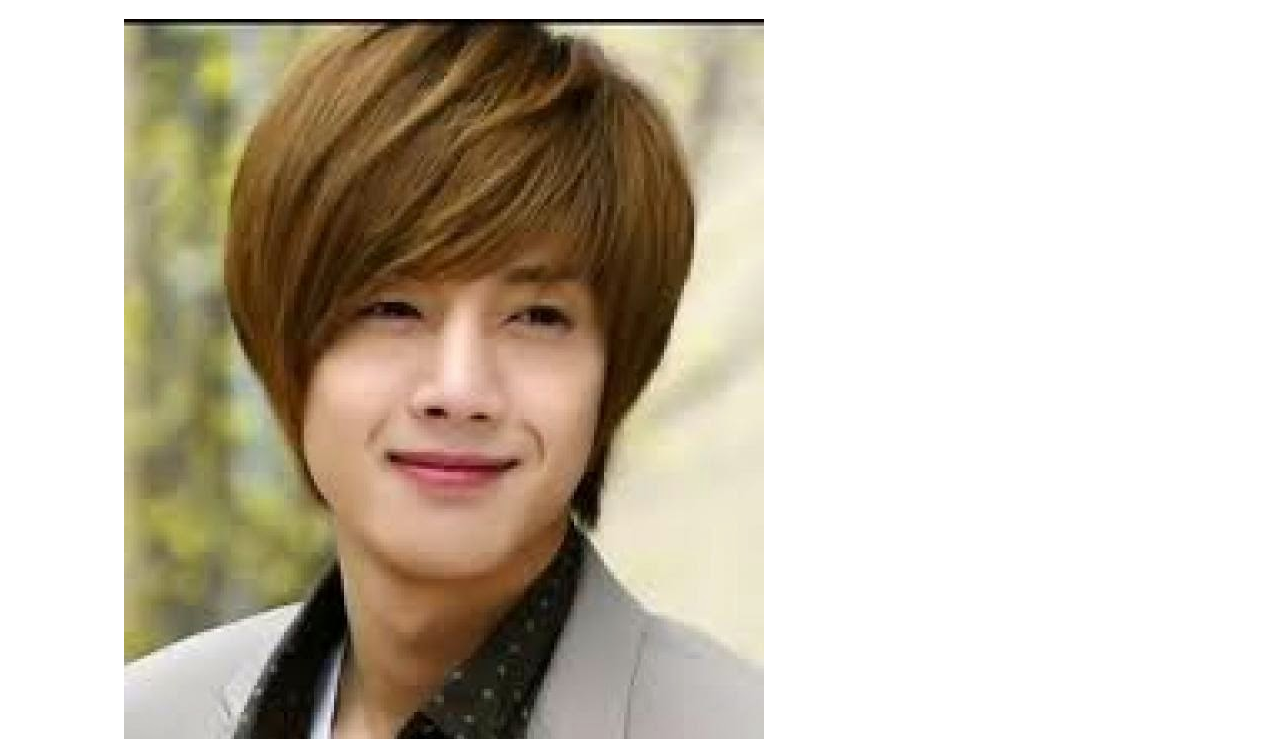
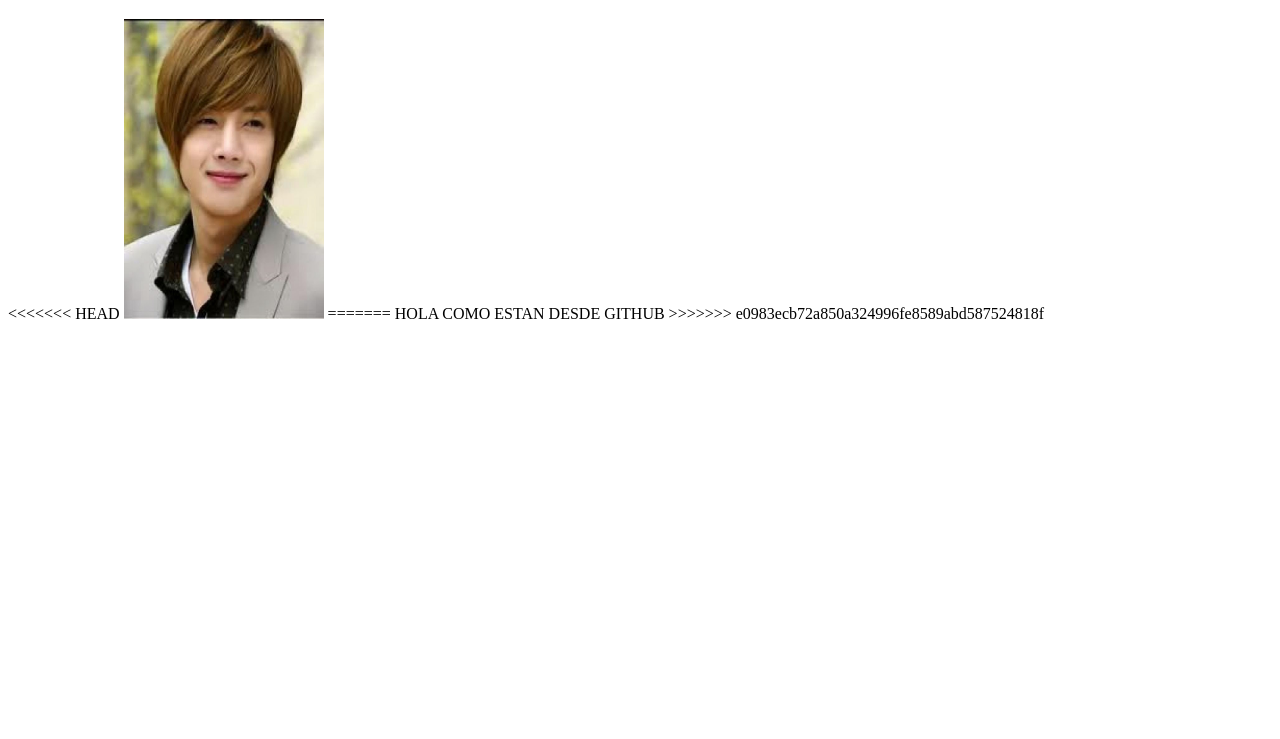
Before and after one commit to margothflores/Pagina, a plain HTML site: page index.html in a window 1280 px wide. Shown: the part 61-800 px from the top of the page. Drawn offline with Linux system fonts and the light colour scheme.

Commit message:
Cambios en la foto Jose

```diff
--- a/index.html
+++ b/index.html
@@ -7,7 +7,7 @@
 
 <h1>hola mundo</h1>
 <<<<<<< HEAD
-<img src="../imagenes/Hyun_Joong.jpg">
+<img src="imagenes/Hyun_Joong.jpg" width="200" height="300">
 =======
 HOLA COMO ESTAN DESDE GITHUB
 >>>>>>> e0983ecb72a850a324996fe8589abd587524818f
```
